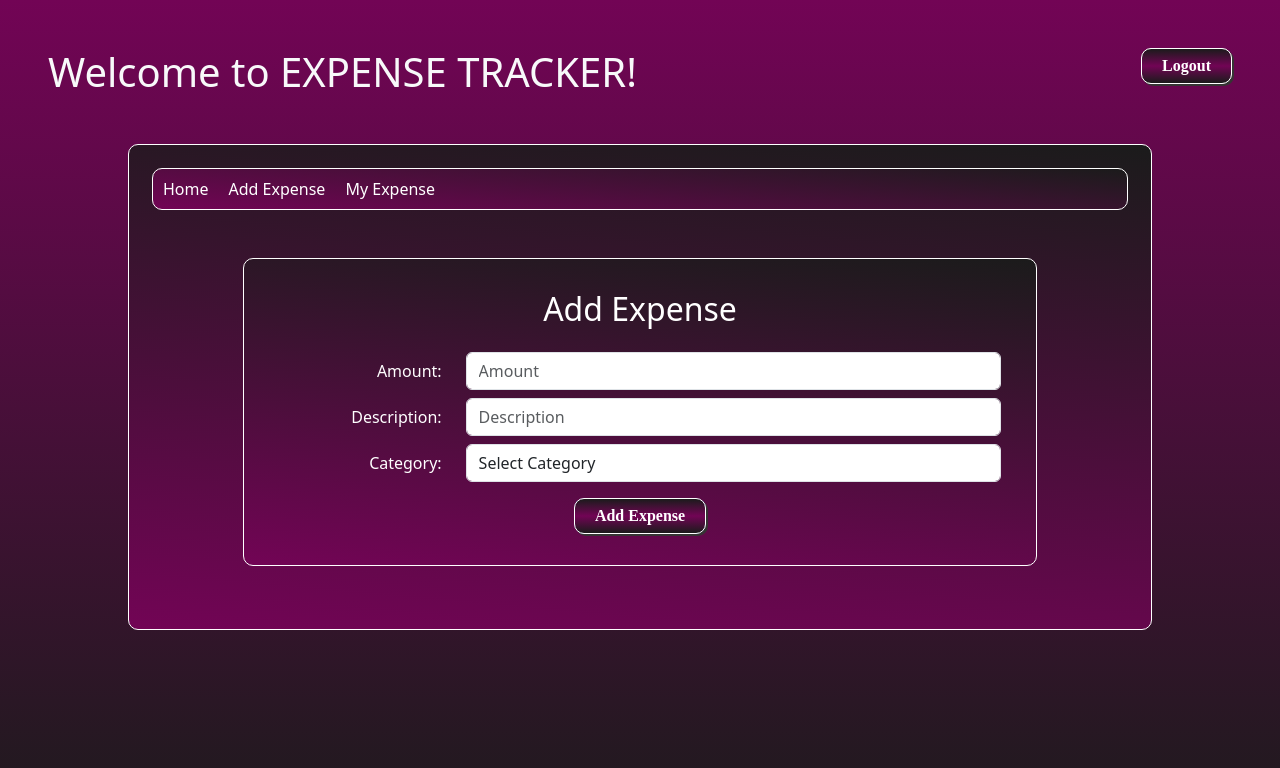
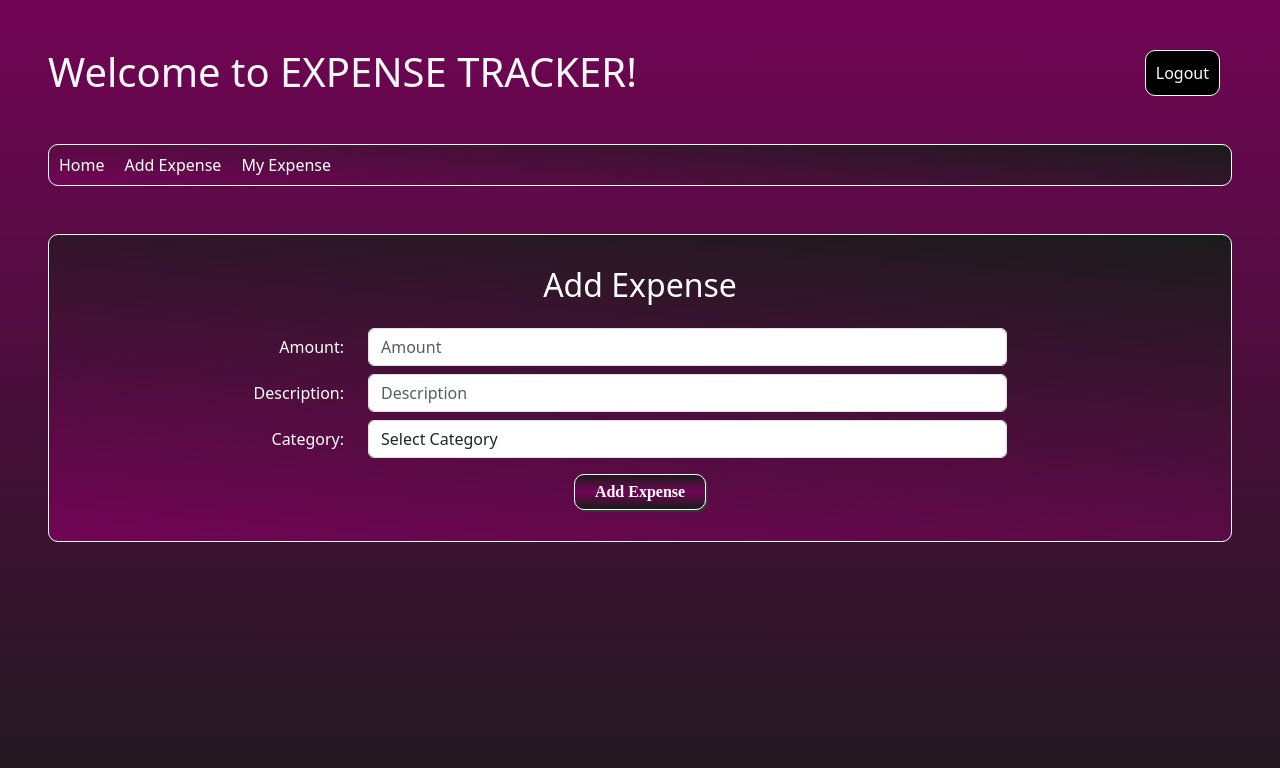
Before and after one commit to Meena024/expense_tracker_redux_fb, a React (Create React App) app: page /addExpense in a window 1280 px wide. Shown: the top 768 px of the page. Built offline with nearby package versions, Linux system fonts and the light colour scheme; no server answers.

Commit message:
Styling changes

```diff
--- a/src/App.js
+++ b/src/App.js
@@ -22,7 +22,6 @@ function AuthInitializer() {
             photoURL: user.photoURL,
           })
         );
-        dispatch(authActions.setIsLoggedIn(true));
       } else {
         dispatch(authActions.setUser(null));
         dispatch(authActions.setIsLoggedIn(false));
--- a/src/Components/Header.js
+++ b/src/Components/Header.js
@@ -5,7 +5,7 @@ import Card from "./UI/Card";
 
 const Header = () => {
   return (
-    <Card className="m-2 p-0">
+    <Card className="m-5 p-0">
       <Navbar className={classes.navbar}>
         <Link className={classes.link} to="/welcome">
           Home
--- a/src/Components/Main.js
+++ b/src/Components/Main.js
@@ -10,7 +10,7 @@ import AddExpense from "./Pages/Expenses/AddExpense";
 import MyExpense from "./Pages/Expenses/MyExpenses";
 import Header from "./Header";
 import { handlerLogout } from "./Store/Slices/AuthSlice";
-import Card from "./UI/Card";
+import classes from "./Styles.module.css";
 
 const Main = () => {
   const dispatch = useDispatch();
@@ -42,15 +42,10 @@ const Main = () => {
   };
 
   return (
-    <Card>
+    <div>
       {true && (
-        <div>
-          <button
-            onClick={logoutHandler}
-            className="position-absolute top-0 end-0 m-5"
-          >
-            Logout
-          </button>
+        <div className={classes.button}>
+          <button onClick={logoutHandler}>Logout</button>
           <Header />
         </div>
       )}
@@ -65,7 +60,7 @@ const Main = () => {
           element={<div className="text-light">Page Not Found.</div>}
         />
       </Routes>
-    </Card>
+    </div>
   );
 };
 
--- a/src/Components/Pages/Authentication/Login.js
+++ b/src/Components/Pages/Authentication/Login.js
@@ -38,7 +38,7 @@ const Login = () => {
           <div className="col-3 text-end">
             <label htmlFor="email">E-Mail ID:</label>
           </div>
-          <div className="col-9">
+          <div className="col-7">
             <input
               id="email"
               type="email"
@@ -54,7 +54,7 @@ const Login = () => {
           <div className="col-3 text-end">
             <label htmlFor="password">Password:</label>
           </div>
-          <div className="col-9">
+          <div className="col-7">
             <input
               id="password"
               type="password"
--- a/src/Components/Pages/Authentication/SignUp.js
+++ b/src/Components/Pages/Authentication/SignUp.js
@@ -43,7 +43,7 @@ const SignUp = () => {
           <div className="col-3 text-end">
             <label htmlFor="email">E-Mail ID:</label>
           </div>
-          <div className="col-9">
+          <div className="col-7">
             <input
               id="email_id"
               type="email"
@@ -59,7 +59,7 @@ const SignUp = () => {
           <div className="col-3 text-end">
             <label htmlFor="password">Password:</label>
           </div>
-          <div className="col-9">
+          <div className="col-7">
             <input
               id="pasword"
               type="password"
@@ -75,7 +75,7 @@ const SignUp = () => {
           <div className="col-3 text-end">
             <label htmlFor="confirmPassword">Confirm Password:</label>
           </div>
-          <div className="col-9">
+          <div className="col-7">
             <input
               id="confirmPassword"
               type="password"
--- a/src/Components/Pages/Expenses/AddExpense.js
+++ b/src/Components/Pages/Expenses/AddExpense.js
@@ -48,14 +48,14 @@ const AddExpense = () => {
   };
 
   return (
-    <Card className="my-5">
+    <Card className="m-5">
       <h2 className="py-3">Add Expense</h2>
       <Form className={classes.form} onSubmit={addExpenseHandler}>
         <div className="row m-2 align-items-center">
           <div className="col-3 text-end">
             <label htmlFor="amount">Amount:</label>
           </div>
-          <div className="col-9">
+          <div className="col-7">
             <input
               id="amount"
               type="number"
@@ -71,7 +71,7 @@ const AddExpense = () => {
           <div className="col-3 text-end">
             <label htmlFor="description">Description:</label>
           </div>
-          <div className="col-9">
+          <div className="col-7">
             <input
               id="description"
               type="text"
@@ -86,7 +86,7 @@ const AddExpense = () => {
           <div className="col-3 text-end">
             <label htmlFor="category">Category:</label>
           </div>
-          <div className="col-9">
+          <div className="col-7">
             <select id="category" className="form-control" ref={categoryRef}>
               <option value="">Select Category</option>
               <option value="Food">Food</option>
--- /dev/null
+++ b/src/Components/Pages/Expenses/ExpenseListing.js
@@ -0,0 +1,36 @@
+import { deleteExpense } from "../../Store/Slices/ExpenseSliceThunk";
+import { setExpenseToEdit } from "../../Store/Slices/ExpenseSlice";
+import { useDispatch } from "react-redux";
+import { useNavigate } from "react-router";
+import classes from "../../Styles.module.css";
+
+const ExpenseListing = ({ exp }) => {
+  console.log(exp, "exp");
+  const dispatch = useDispatch();
+  const navigate = useNavigate();
+
+  const deleteHandler = async (exp_id) => {
+    try {
+      await dispatch(deleteExpense(exp_id));
+    } catch (err) {
+      console.error("Failed to delete expense:", err);
+    }
+  };
+
+  const editHandler = (exp) => {
+    dispatch(setExpenseToEdit(exp));
+    navigate("/addExpense");
+  };
+
+  return (
+    <div className={classes.li}>
+      {console.log(exp)}${exp.amount}- {exp.category} - {exp.description}
+      {"   "}
+      <button onClick={() => editHandler(exp)}>Edit</button>
+      {"   "}
+      <button onClick={() => deleteHandler(exp.id)}>Delete</button>
+    </div>
+  );
+};
+
+export default ExpenseListing;
--- a/src/Components/Pages/Expenses/MyExpenses.js
+++ b/src/Components/Pages/Expenses/MyExpenses.js
@@ -1,19 +1,12 @@
 import { useEffect } from "react";
-import {
-  deleteExpense,
-  fetchExpense,
-} from "../../Store/Slices/ExpenseSliceThunk";
+import { fetchExpense } from "../../Store/Slices/ExpenseSliceThunk";
 import { useDispatch, useSelector } from "react-redux";
-import {
-  initializeMyExpense,
-  setExpenseToEdit,
-} from "../../Store/Slices/ExpenseSlice";
-import { useNavigate } from "react-router";
+import { initializeMyExpense } from "../../Store/Slices/ExpenseSlice";
 import Card from "../../UI/Card";
+import ExpenseListing from "./ExpenseListing";
 
 const MyExpense = () => {
   const dispatch = useDispatch();
-  const navigate = useNavigate();
   const myExpenses = useSelector((state) => state.Expense.MyExpenses);
 
   useEffect(() => {
@@ -29,31 +22,12 @@ const MyExpense = () => {
     loadExpenses();
   }, [dispatch]);
 
-  const deleteHandler = async (exp_id) => {
-    try {
-      await dispatch(deleteExpense(exp_id));
-    } catch (err) {
-      console.error("Failed to delete expense:", err);
-    }
-  };
-
-  const editHandler = (exp) => {
-    dispatch(setExpenseToEdit(exp));
-    navigate("/addExpense");
-  };
-
   return (
-    <Card className="my-5">
+    <Card className="m-5">
       <h3 className="text-light">My Expenses</h3>
       <ul className="text-light">
         {myExpenses.map((exp) => (
-          <li key={exp.id}>
-            ${exp.amount}- {exp.category} - {exp.description}
-            {"   "}
-            <button onClick={() => editHandler(exp)}>Edit</button>
-            {"   "}
-            <button onClick={() => deleteHandler(exp.id)}>Delete</button>
-          </li>
+          <ExpenseListing exp={exp} />
         ))}
       </ul>
     </Card>
--- /dev/null
+++ b/src/Components/Styles.module.css
@@ -0,0 +1,20 @@
+.button button {
+  background-color: black;
+  color: white;
+  padding: 10px;
+  margin-top: 50px;
+  margin-right: 60px;
+  border-radius: 10px;
+  border: 1px solid white;
+  position: absolute;
+  top: 0;
+  right: 0;
+}
+
+.li {
+  background-color: black;
+  border-radius: 10px;
+  border: 1px solid white;
+  margin: 10px;
+  padding: 5px;
+}
```
